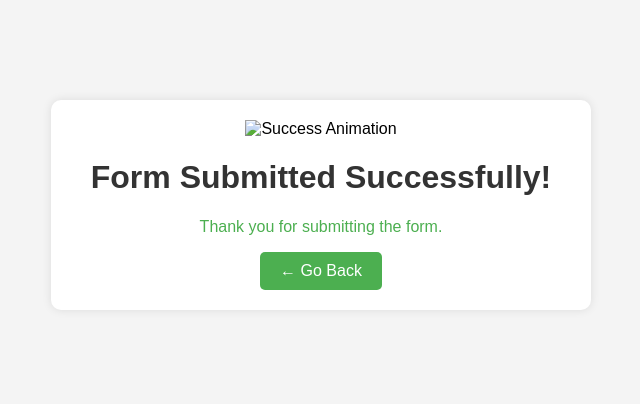
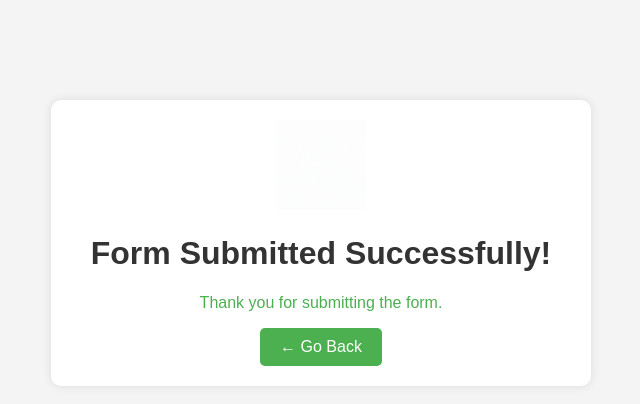
Before and after one commit to ThisIsSaurav/NoteVistaProject, a plain HTML site: page templates/thanks.html in a window 1280 px wide. Shown: the whole page, without its empty margins (319-959 px from the left). Drawn offline with Linux system fonts and the light colour scheme.

Commit message:
Minor Changes

```diff
--- a/templates/thanks.html
+++ b/templates/thanks.html
@@ -45,7 +45,7 @@
 <body>
 
 <div class="container">
-    <img src="img/form-animation.gif" alt="Success Animation" class="gif-animation">
+    <img src="../static/img/form-animation.gif" alt="Success Animation" class="gif-animation">
     <h1>Form Submitted Successfully!</h1>
     <p class="success-message">Thank you for submitting the form.</p>
     <a href="home.html" class="go-back">&#8592; Go Back</a>
```
Also changed, not shown: templates/contact.html (+1 -0 lines).
